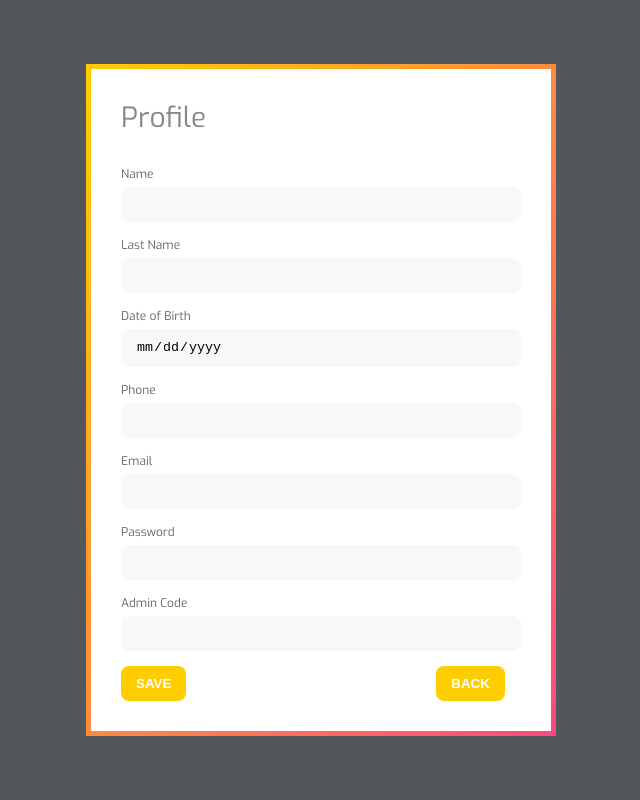
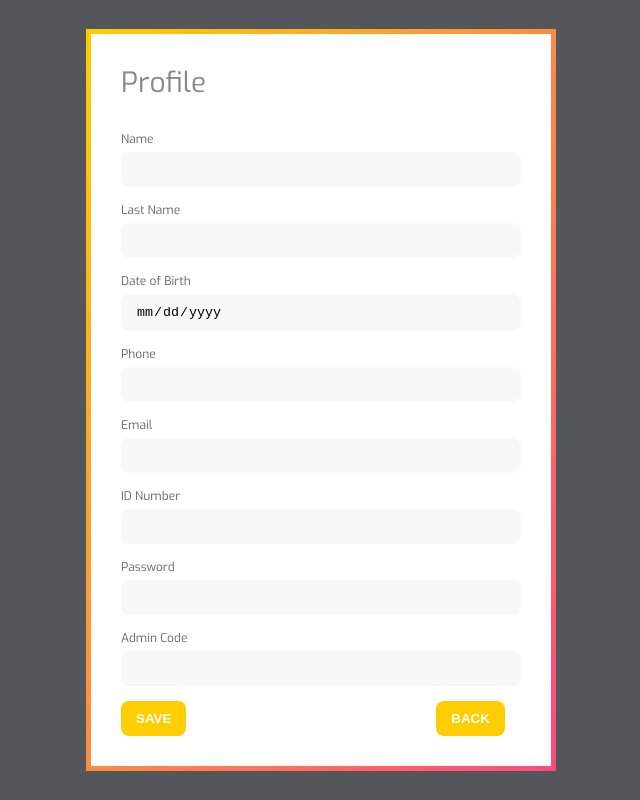
Before and after one commit to dtjabring123/Coconutpng, a React (Create React App) app: page /profiles in a window 1280 px wide. Shown: the whole page, without its empty margins (319-959 px from the left). Built offline with nearby package versions, Linux system fonts and the light colour scheme; no server answers.

Commit message:
added ID field on profiles page

```diff
--- a/src/pages/profiles.jsx
+++ b/src/pages/profiles.jsx
@@ -163,6 +163,11 @@ export default class ProfilePage extends React.Component {
 						</div>
 
 						<div className="form-group">
+							<label htmlFor="id">ID Number</label>
+							<input id="idnum" type="string" name="id" onChange={evt=>this.handleInput(evt)}/>
+						</div>
+
+						<div className="form-group">
 							<label htmlFor="password">Password</label>
 							<input id="password" type="password" name="password" onChange={evt=>this.handleInput(evt)}/>
 						</div>
--- a/src/pages/register.jsx
+++ b/src/pages/register.jsx
@@ -101,7 +101,7 @@ export default class RegisterPage extends React.Component {
 
 						<input id = "register" type = "button" value = "REGISTER" onClick={this.handleRegister}/>
 						<Link to="/homepage">
-							<button type="submit" id = "link_btn" value="MAINSCREEN" />
+							<button type="button" value="REGISTER" id = "home_button"/>
    						</Link>
 						<Link to="/">
                             <input type="submit" value="BACK"/>
```
